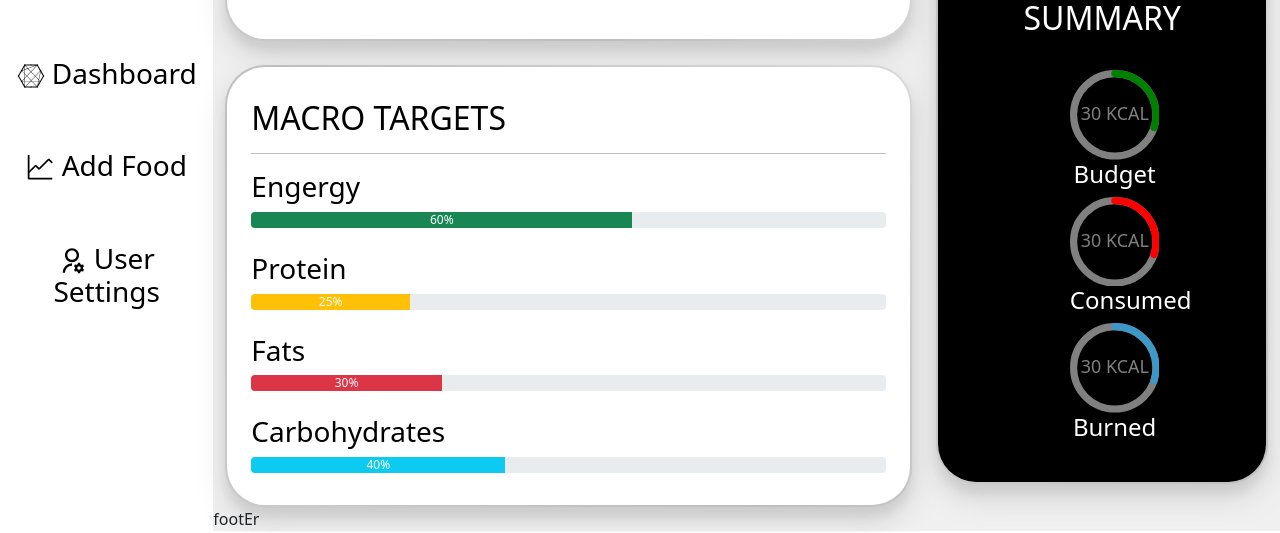
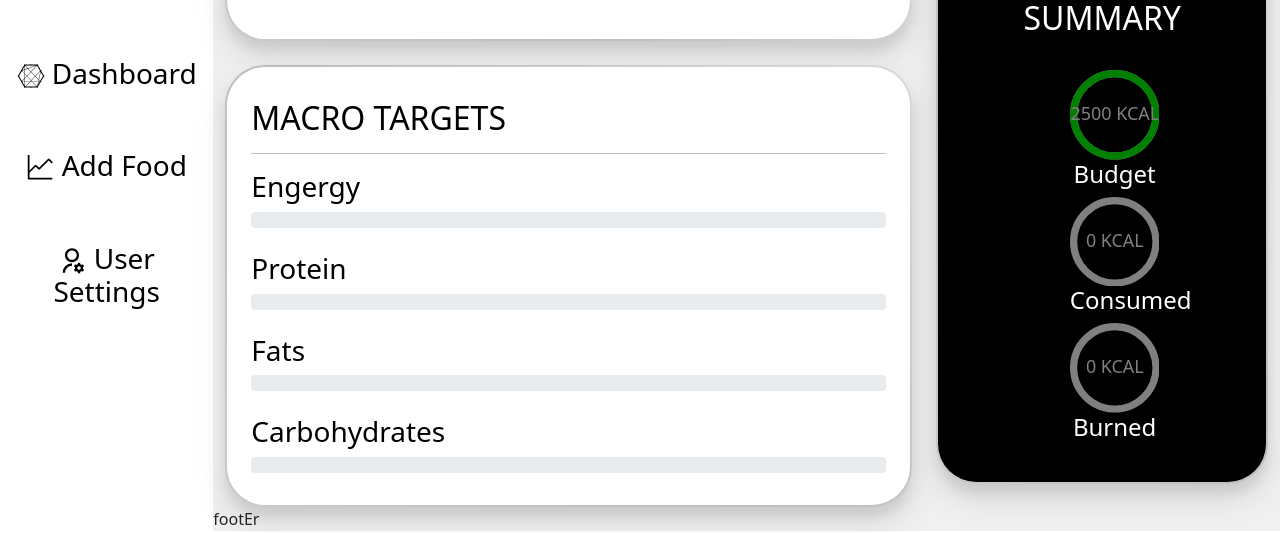
Before and after one commit to paetinspier/FoodForFuel, a React (Create React App) app in the folder food_for_fuel_app/: page /Dashboard in a window 1280 px wide. Shown: the part 204-737 px from the top of the page. Built offline with nearby package versions, Linux system fonts and the light colour scheme.

Commit message:
widget functionality

```diff
--- a/food_for_fuel_app/src/components/AddComponent.js
+++ b/food_for_fuel_app/src/components/AddComponent.js
@@ -5,9 +5,14 @@ import {FoodContext} from '../FoodContext';
 function AddComponent(){
     const [myFood, setMyFood] = useContext(FoodContext);
 
-    function removeItem(index){
-        console.log(myFood);
-    }
+    const removeItem = index => {
+        // create temp array
+        const temp = [...myFood];
+        // splice temp array... at index of index and we want to remove one item
+        temp.splice(index, 1);
+        // update real list with the temp list using setMyFood
+        setMyFood(temp);
+    };
 
     return(
         <div className='contain'>
@@ -30,7 +35,7 @@ function AddComponent(){
                                             {food.servingSize}{food.servingSizeUnit}
                                         </Col>
                                         <Col>
-                                        <button value={index} onClick={removeItem}>X</button>
+                                        <button name={index} onClick={() => removeItem(index)}>X</button>
                                         </Col>
                                     </Row>
                                 </Container>
--- a/food_for_fuel_app/src/components/AddFoodPortal.js
+++ b/food_for_fuel_app/src/components/AddFoodPortal.js
@@ -63,7 +63,7 @@ function AddFoodPortal(){
                     <div>
                         {foodList.map((food, index)=>
                         (
-                        <button style={{width:'100%'}} key={index} value={index} onClick={storeFood}>{food.description} serving size: {food.servingSize}{food.servingSizeUnit}</button>
+                        <button style={{width:'100%'}} key={index} value={index} onClick={storeFood}>{food.lowercaseDescription} {food.brandName} serving size: {food.servingSize}{food.servingSizeUnit}</button>
                         )
                         )}
                     </div>
--- a/food_for_fuel_app/src/components/EnergySummaryWidget.js
+++ b/food_for_fuel_app/src/components/EnergySummaryWidget.js
@@ -1,10 +1,37 @@
+import React, {useContext} from 'react';
 import {Container, Row, Col} from 'react-bootstrap';
 import '../index.css';
 import { CircularProgressbar, buildStyles } from 'react-circular-progressbar';
 import 'react-circular-progressbar/dist/styles.css';
+import {FoodContext} from '../FoodContext';
+
+function EnergySummaryWidget(){
+
+    const [myFood, setMyFood] = useContext(FoodContext);
+
+    var budget = 2500;
+    var consumed = 0;
+    var burned = 0;
+
+    var calorieTargetValue = 2500;
+    var proteinTargetValue = 200;
+    var carbTargetValue = 300;
+    var fatTargetValue = 75;
+
+    for(var i = 0; i < myFood.length; i++){
+        console.log(myFood[i].foodNutrients.length);
+        for(var j = 0; j < myFood[i].foodNutrients.length; j++){
+            if(myFood[i].foodNutrients[j].nutrientId === 1008){
+                //console.log('we have found the energy: ' + myFood[i].foodNutrients[j].value);
+                consumed += myFood[i].foodNutrients[j].value;
+                budget -= myFood[i].foodNutrients[j].value;
+            }
+        }
+    }
 
 
-function EnergySummaryWidget(){
+
+
     return(
         <div className='contain'>
             <div className='contain-rad' style={{color: 'white', backgroundColor: 'black'}}>
@@ -17,7 +44,7 @@ function EnergySummaryWidget(){
                     <Row>
                         <Col sm={12}>
                             <div style={{height: '100%', width: '7vw', marginLeft: '35%'}}>
-                                <CircularProgressbar value={30} text={'30 KCAL'} styles={buildStyles({textColor: "grey", pathColor: "green", trailColor: 'grey'})}/>
+                                <CircularProgressbar value={(budget/calorieTargetValue)*100} text={`${budget} KCAL`} styles={buildStyles({textColor: "grey", pathColor: "green", trailColor: 'grey'})}/>
                                 <h4 style={{textAlign: 'center', fontWeight:'150'}}>Budget</h4>
                             </div>
                         </Col>
@@ -25,7 +52,7 @@ function EnergySummaryWidget(){
                     <Row>
                         <Col sm={12}>
                             <div style={{height: '100%', width: '7vw', marginLeft: '35%'}}>
-                                <CircularProgressbar value={30} text={'30 KCAL'} styles={buildStyles({textColor: "Grey", pathColor: "red", trailColor: 'grey'})}/>
+                                <CircularProgressbar value={(consumed/calorieTargetValue)*100} text={`${consumed} KCAL`} styles={buildStyles({textColor: "Grey", pathColor: "red", trailColor: 'grey'})}/>
                                 <h4 style={{textAlign: 'center', fontWeight: '150'}}>Consumed</h4>
                             </div>
                         </Col>
@@ -33,7 +60,7 @@ function EnergySummaryWidget(){
                     <Row>
                         <Col sm={12}>
                             <div style={{height: '100%', width: '7vw', marginLeft: '35%'}}>
-                                <CircularProgressbar value={30} text={'30 KCAL'} styles={buildStyles({textColor: "grey", trailColor: 'grey'})}/>
+                                <CircularProgressbar value={burned} text={`${burned} KCAL`} styles={buildStyles({textColor: "grey", trailColor: 'grey'})}/>
                                 <h4 style={{textAlign: 'center', fontWeight: '150'}}>Burned</h4>
                             </div>
                         </Col>
--- a/food_for_fuel_app/src/components/MacroTargetWidget.js
+++ b/food_for_fuel_app/src/components/MacroTargetWidget.js
@@ -1,12 +1,45 @@
+import React, {useContext} from 'react';
+import {FoodContext} from '../FoodContext';
 import {Container, Row, Stack, Col} from 'react-bootstrap';
 import ProgressBar from 'react-bootstrap/ProgressBar';
 
 function MacroTargetWidget(){
 
-    const energyNow = 60;
-    const proteinNow = 25;
-    const fatNow = 30;
-    const carbNow = 40;
+    const [myFood, setMyFood] = useContext(FoodContext);
+
+    var energyNow = 0;
+    var proteinNow = 0;
+    var fatNow = 0;
+    var carbNow = 0;
+    var calorieTargetValue = 2500;
+    var proteinTargetValue = 200;
+    var carbTargetValue = 300;
+    var fatTargetValue = 200;
+
+    for(var i = 0; i < myFood.length; i++){
+        console.log(myFood[i].foodNutrients.length);
+        for(var j = 0; j < myFood[i].foodNutrients.length; j++){
+            if(myFood[i].foodNutrients[j].nutrientId === 1008){
+                //console.log('we have found the energy: ' + myFood[i].foodNutrients[j].value);
+                energyNow += myFood[i].foodNutrients[j].value;
+            }
+            if(myFood[i].foodNutrients[j].nutrientId === 1003){
+                //console.log('we have found the protein: ' + myFood[i].foodNutrients[j].value);
+                proteinNow += myFood[i].foodNutrients[j].value;
+            }
+            if(myFood[i].foodNutrients[j].nutrientId === 1004){
+                //console.log('we have found the carbs: ' + myFood[i].foodNutrients[j].value);
+                fatNow += myFood[i].foodNutrients[j].value;
+                console.log("total fat is now this much"+fatNow);
+            }
+            if(myFood[i].foodNutrients[j].nutrientId === 1005){
+                //console.log('we have found the fats: ' + myFood[i].foodNutrients[j].value);
+                carbNow += myFood[i].foodNutrients[j].value;
+            }
+        }
+    }
+
+
 
 
     return(
@@ -23,19 +56,19 @@ function MacroTargetWidget(){
                     <Stack gap={4}>
                         <div>
                             <h3>Engergy</h3>
-                            <ProgressBar variant='success' now={energyNow} label={`${energyNow}%`}></ProgressBar>
+                            <ProgressBar variant='success' now={(energyNow/calorieTargetValue)*100} label={`${((energyNow/calorieTargetValue)*100).toFixed(1)}%`}></ProgressBar>
                         </div>
                         <div>
                             <h3>Protein</h3>
-                            <ProgressBar variant='warning' now={proteinNow} label={`${proteinNow}%`}></ProgressBar>
+                            <ProgressBar variant='warning' now={(proteinNow/proteinTargetValue)*100} label={`${((proteinNow/proteinTargetValue)*100).toFixed(1)}%`}></ProgressBar>
                         </div>
                         <div>
                             <h3>Fats</h3>
-                            <ProgressBar variant='danger' now={fatNow} label={`${fatNow}%`}></ProgressBar>
+                            <ProgressBar variant='danger' now={(fatNow/fatTargetValue)*100} label={`${((fatNow/fatTargetValue)*100).toFixed(1)}%`}></ProgressBar>
                         </div>
                         <div>
                             <h3>Carbohydrates</h3>
-                            <ProgressBar variant='info' now={carbNow} label={`${carbNow}%`}></ProgressBar>
+                            <ProgressBar variant='info' now={(carbNow/carbTargetValue)*100} label={`${((carbNow/carbTargetValue)*100).toFixed(1)}%`}></ProgressBar>
                         </div>
                     </Stack>
                 </Row>
```
Also changed, not shown: food_for_fuel_app/src/components/DynamicTable.js (deleted, +0 -31 lines), 1 other file (tests, documents, lock files or other folders).
